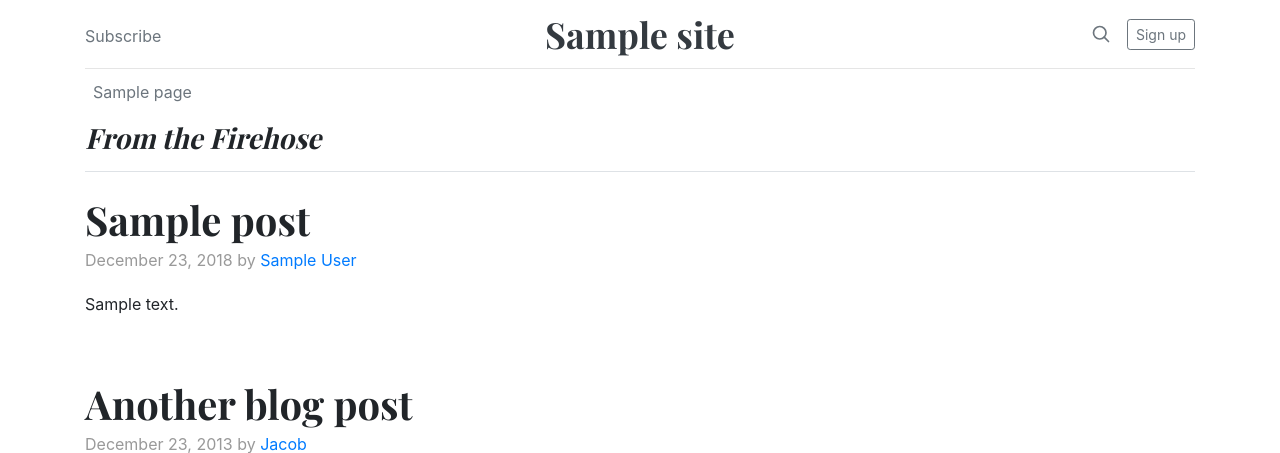
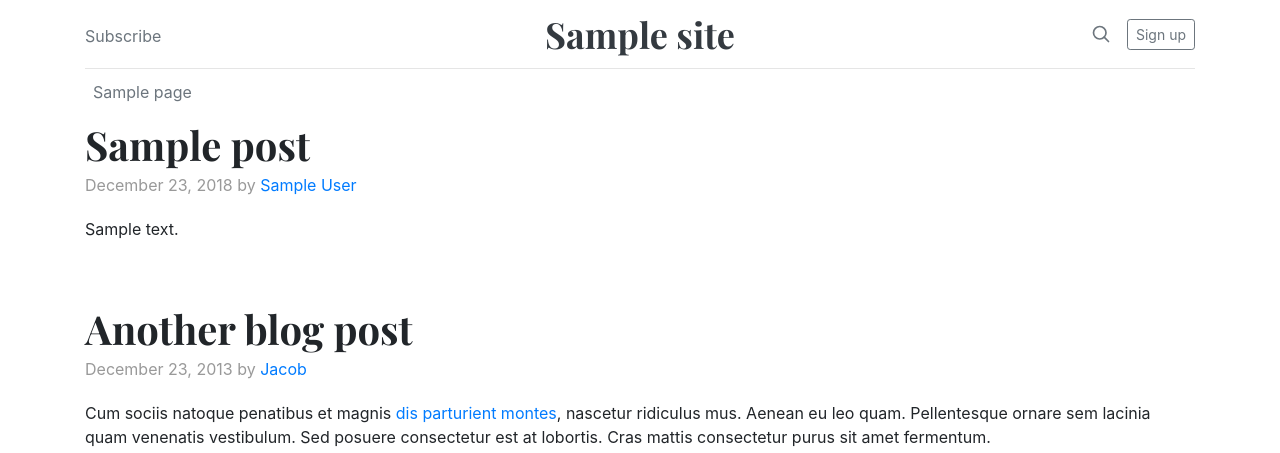
Before and after one commit to theoosborn/eruditus, a WordPress theme: template page.php in a window 1280 px wide. Shown: the top 453 px of the page. Run offline with PHP 8.4 and a stand-in for WordPress, Linux system fonts and the light colour scheme; the site name, menu and one post (Sample post) are stand-ins, and other content is empty; some libraries are stand-ins or nearby versions.

Commit message:
Moved header to index

```diff
--- a/content.php
+++ b/content.php
@@ -1,7 +1,3 @@
-<h3 class="pb-3 mb-4 font-italic border-bottom">
-        From the Firehose
-      </h3>
-
       <div class="blog-post">
         <h2 class="blog-post-title"><?php the_title(); ?></h2>
         <p class="blog-post-meta"><?php the_date(); ?> by <a href="#"><?php the_author(); ?></a></p>
--- a/index.php
+++ b/index.php
@@ -43,6 +43,10 @@
 <main role="main" class="container">
   <div class="row">
     <div class="col-md-8 blog-main">
+    <h3 class="pb-3 mb-4 font-italic border-bottom">
+        From the Firehose
+      </h3>
+
         <?php
         if ( have_posts() ) : while ( have_posts() ) : the_post();
 
```
